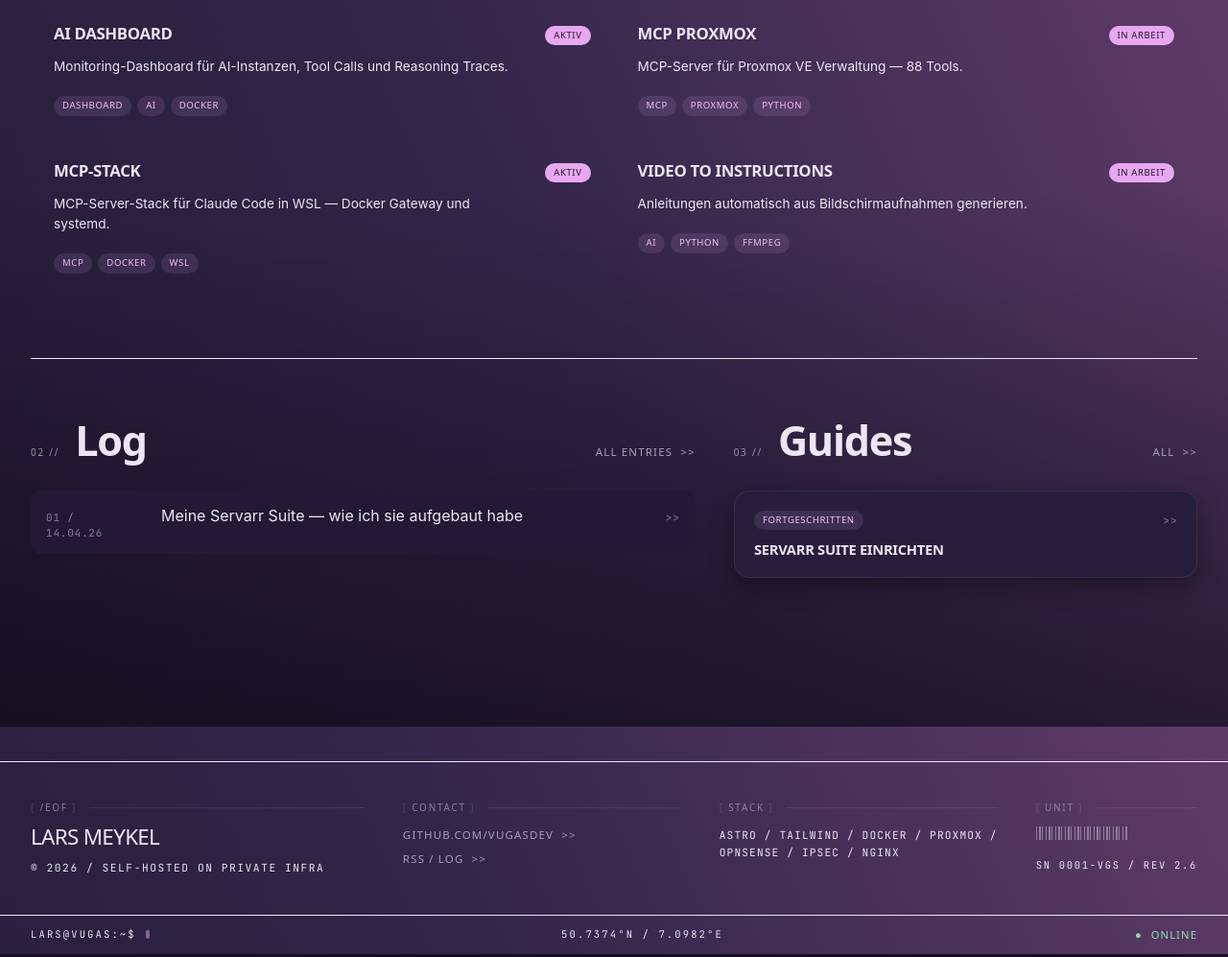
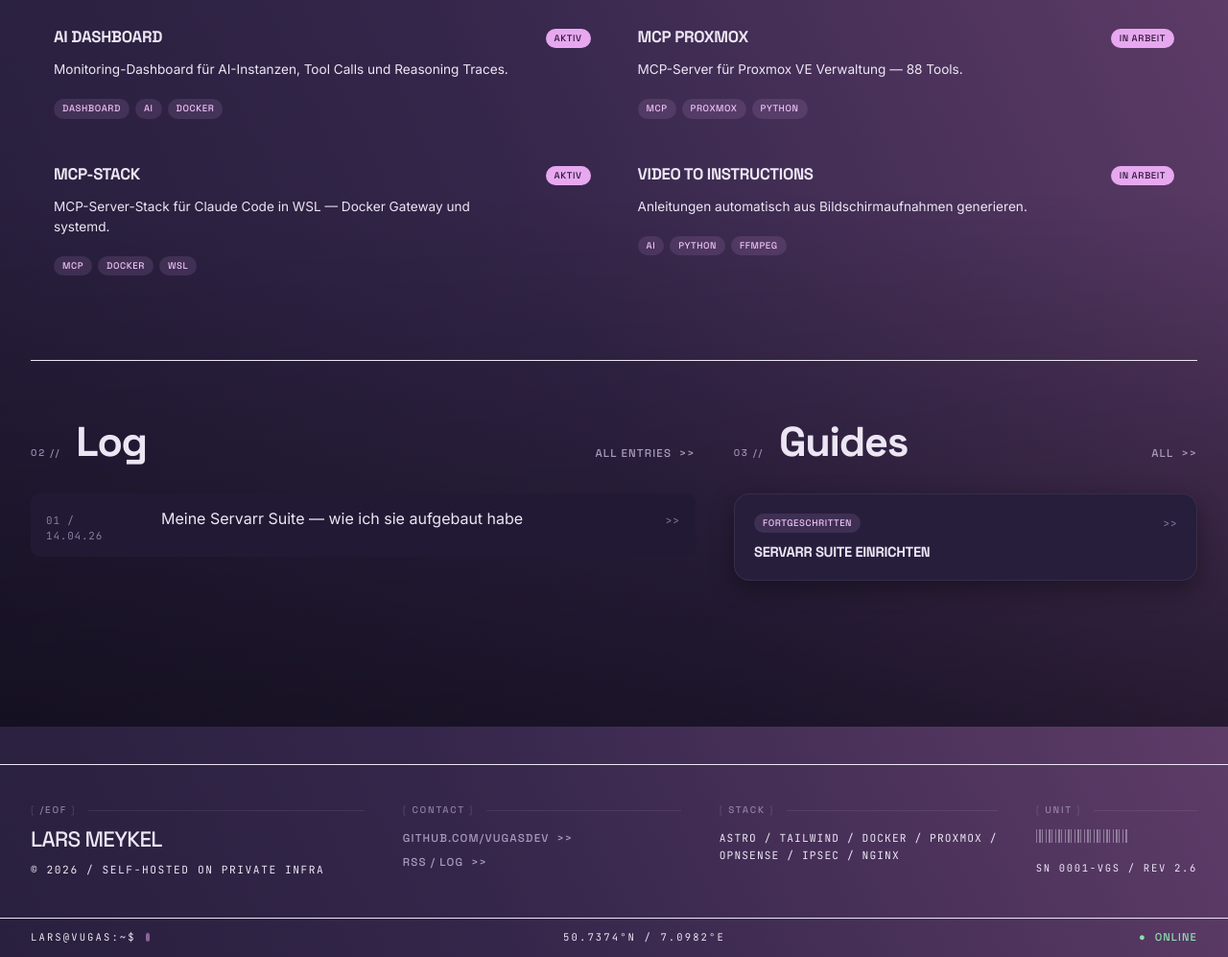
Before and after one commit to VugasDev/portfolio, an Astro site: page / in a window 1280 px wide. Shown: the part 843-1840 px from the top of the page at 96% size. Built offline with nearby package versions, Linux system fonts and the light colour scheme; Astro itself is replaced by a stand-in of ours; some packages are replaced by stand-ins of ours.

Commit message:
redesign: Fonts auf Space Grotesk + Inter

```diff
--- a/src/layouts/BaseLayout.astro
+++ b/src/layouts/BaseLayout.astro
@@ -37,7 +37,7 @@ const {
     <link rel="preconnect" href="https://fonts.gstatic.com" crossorigin />
     <link
       rel="stylesheet"
-      href="https://fonts.googleapis.com/css2?family=Archivo+Black&family=Archivo:wght@400;500;600&family=JetBrains+Mono:wght@400;500;600&display=swap"
+      href="https://fonts.googleapis.com/css2?family=Space+Grotesk:wght@500;700&family=Inter:wght@400;500;600&family=JetBrains+Mono:wght@400;500&display=swap"
     />
   </head>
   <body class="min-h-screen">
```
